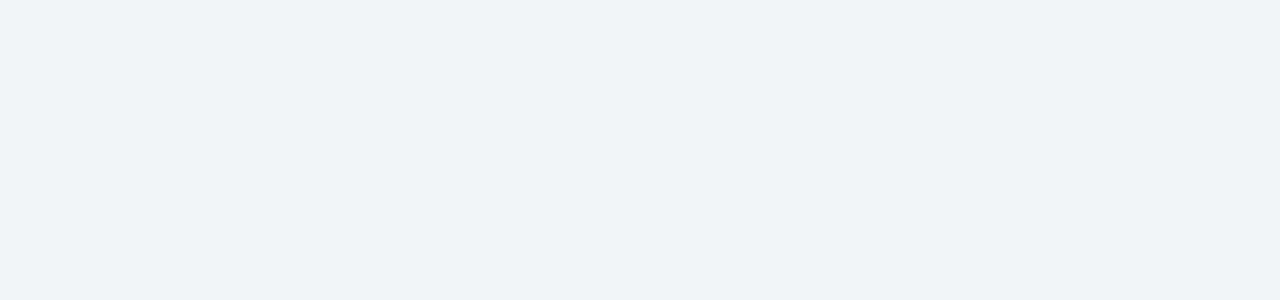
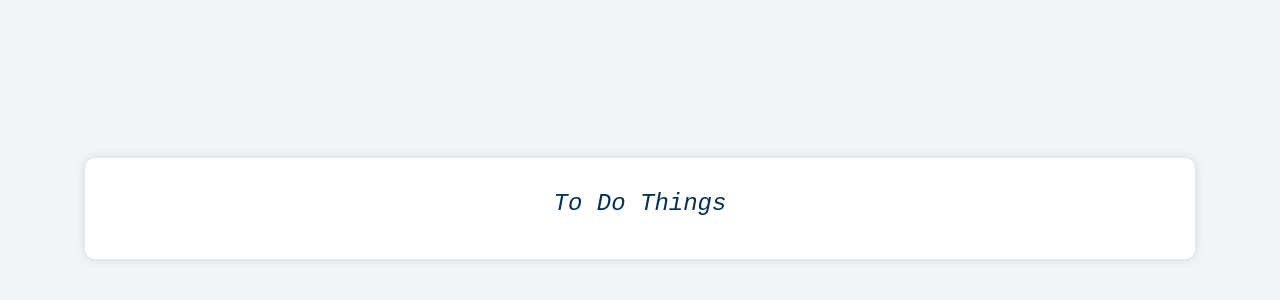
Before and after one commit to sahilrajput2223/to-do-app, a React (Create React App) app: page / in a window 1280 px wide. Shown: the part 64-364 px from the top of the page. Built offline with nearby package versions, Linux system fonts and the light colour scheme.

Commit message:
Header and background Design created - also font changed

```diff
--- /dev/null
+++ b/src/MainSection/MainSection.css
@@ -0,0 +1,22 @@
+.mainSection {
+    margin-top: 20%;
+    background-color: white;
+    width: 100%;
+    display: flex;
+    flex-direction: column;
+    align-items: center;
+    padding: 2rem;
+    box-shadow: 0px 0px 10px lightgray;
+    border-radius: 10px;
+    font-style: oblique;
+    color: #063251;
+    transition: all .3s linear;
+}
+
+.mainSection h3 {
+    font-size: 24px;
+}
+
+.mainSection:hover {
+    box-shadow: 0px 0px 20px lightgray;
+}
--- a/src/MainSection/MainSection.js
+++ b/src/MainSection/MainSection.js
@@ -1,9 +1,19 @@
 import React from "react"
+
+import "./MainSection.css"
 
 const MainSection = () => {
     return (
         <React.Fragment>
-
+            <div className="container">
+                <div className="row">
+                    <div className="col-md-12 com-sm-12">
+                        <div className="mainSection">
+                            <h3>To Do Things</h3>
+                        </div>
+                    </div>
+                </div>
+            </div>
         </React.Fragment>
     );
 }
--- a/src/app.css
+++ b/src/app.css
@@ -1,6 +1,6 @@
 body {
     background-color: #f1f5f8;
-    font-family: -apple-system, BlinkMacSystemFont, "Segoe UI", Roboto, Oxygen, Ubuntu, Cantarell, "Open Sans", "Helvetica Neue", sans-serif;
+    font-family: monospace;
     line-height: 1.5;
     font-size: .875rem;
 }
```
